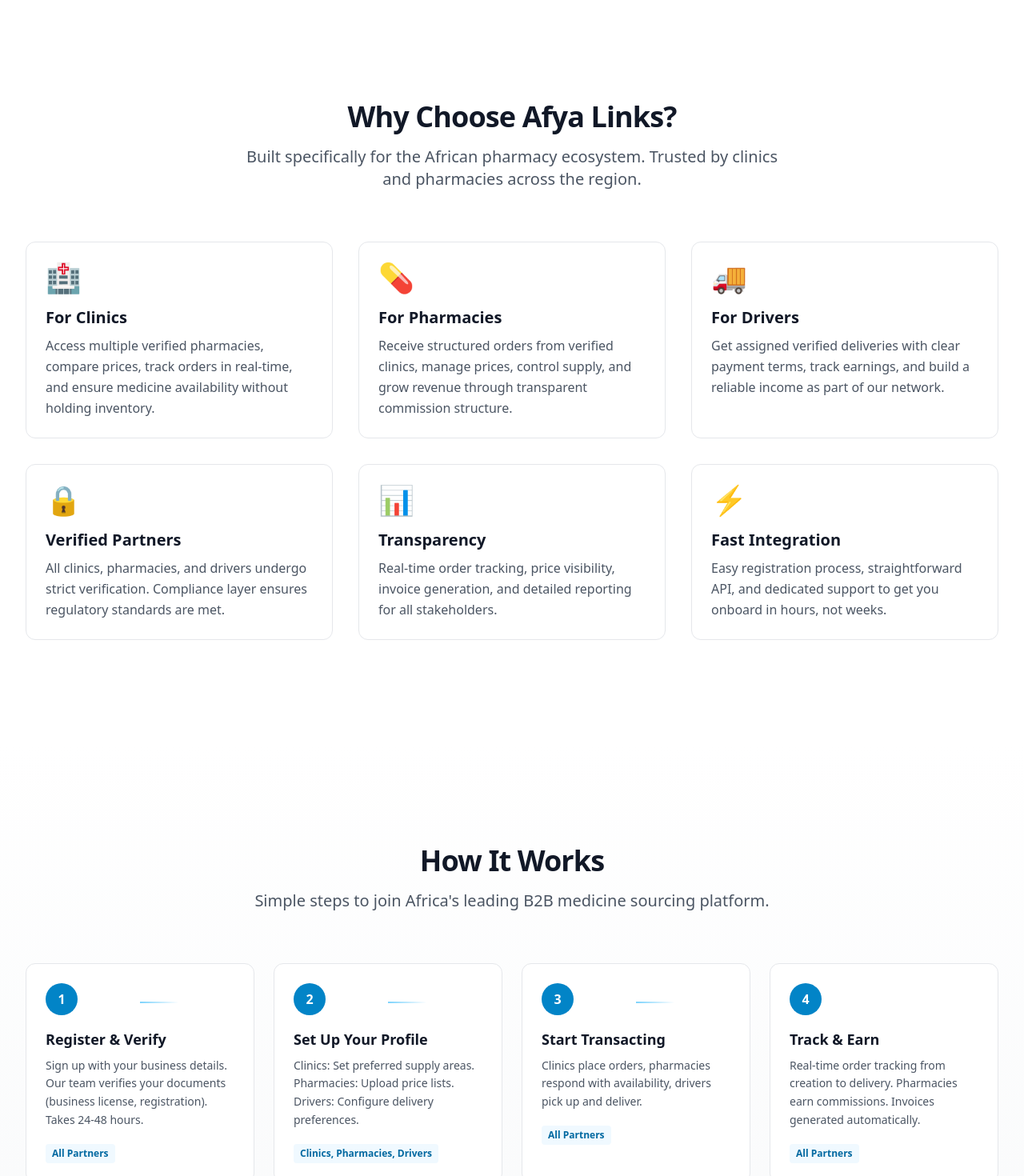
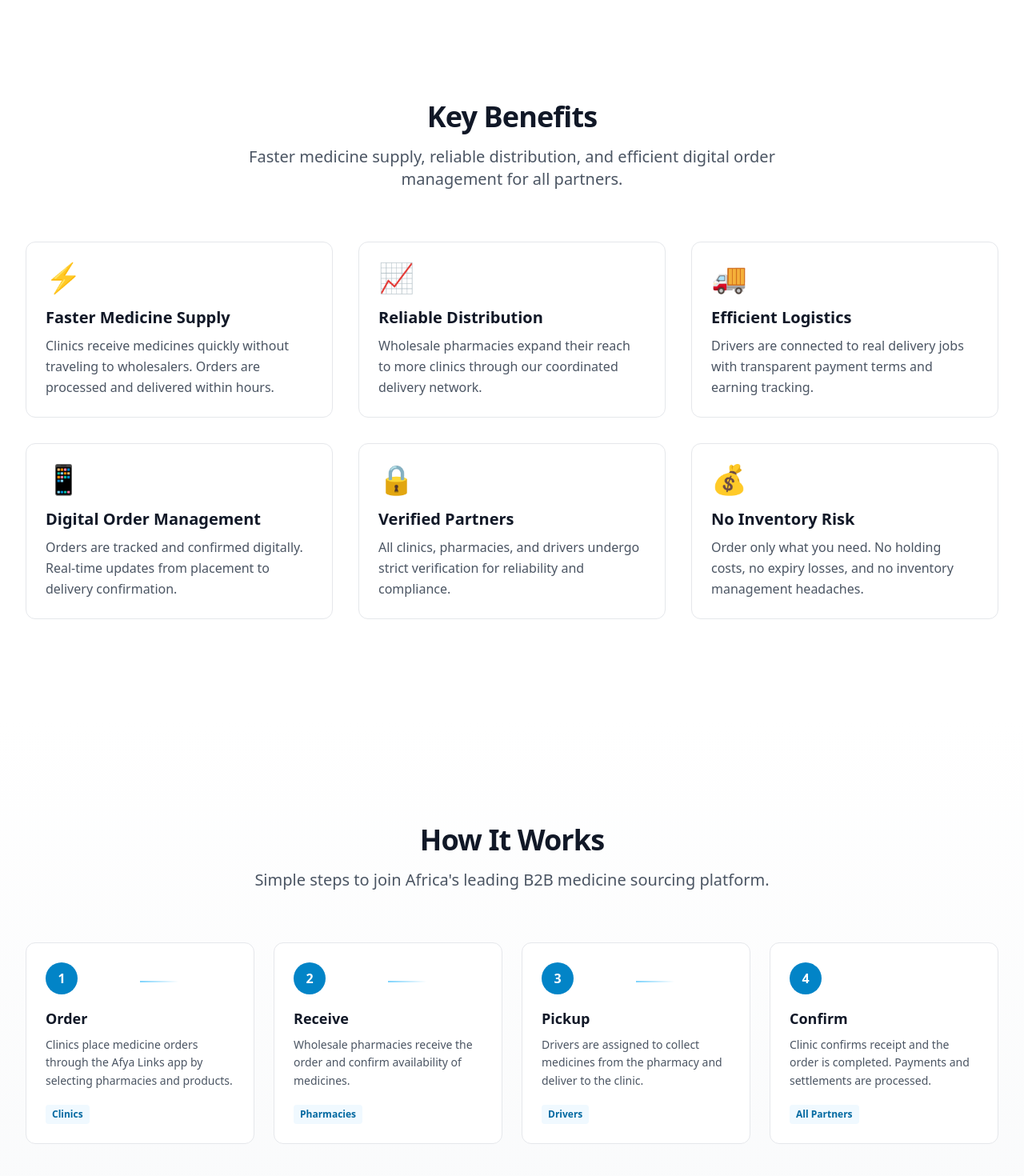
Before and after one commit to ugwest3-cmd/Afya-Links-website, a Next.js app: page / in a window 1280 px wide. Shown: the part 860-2330 px from the top of the page at 80% size. Built offline with nearby package versions, Linux system fonts and the light colour scheme.

Commit message:
Content: Integrate business details from Google Sites - update hero, features, about, howItWorks, contact, footer

```diff
--- a/app/about/page.tsx
+++ b/app/about/page.tsx
@@ -14,7 +14,7 @@
           <div className="max-w-3xl">
             <h1 className="heading-1 mb-6">About Afya Links</h1>
             <p className="text-xl text-gray-600 leading-relaxed">
-              We&apos;re reimagining B2B medicine sourcing in Africa by connecting verified clinics, pharmacies, and drivers through a transparent, efficient, and trustworthy platform.
+              Afya Links enables clinics and drug shops to quickly order medicines from wholesale pharmacies and receive them through a coordinated delivery network. We digitize the medicine supply chain to solve inefficiencies.
             </p>
           </div>
         </div>
@@ -38,7 +38,29 @@
             </div>
           </div>
 
-          {/* Values */}
+          {/* The Problem */}
+          <div className="mb-16">
+            <h2 className="heading-2 mb-8">The Problem</h2>
+            <p className="text-lg text-gray-600 mb-6 leading-relaxed">
+              Many clinics and drug shops experience frequent stock shortages because:
+            </p>
+            <div className="grid grid-cols-1 md:grid-cols-2 gap-6">
+              {[
+                { icon: '📍', title: 'Distance', desc: 'Medicine suppliers are far away and difficult to reach' },
+                { icon: '⏱️', title: 'Slow Process', desc: 'Ordering takes too long and causes treatment delays' },
+                { icon: '🚗', title: 'Unreliable Delivery', desc: 'Deliveries are inconsistent and unpredictable' },
+                { icon: '📞', title: 'Poor Communication', desc: 'Communication between clinics and wholesalers is inefficient' }
+              ].map((item, idx) => (
+                <div key={idx} className="p-6 rounded-lg bg-gray-50 border border-gray-200">
+                  <div className="text-3xl mb-3">{item.icon}</div>
+                  <h3 className="font-semibold text-gray-900 mb-2">{item.title}</h3>
+                  <p className="text-gray-600">{item.desc}</p>
+                </div>
+              ))}
+            </div>
+          </div>
+
+          {/* Our Values */}
           <div>
             <h2 className="heading-2 mb-8 text-center">Our Core Values</h2>
             <div className="grid grid-cols-1 md:grid-cols-3 gap-8">
--- a/app/contact/page.tsx
+++ b/app/contact/page.tsx
@@ -35,19 +35,17 @@
               <div className="space-y-6">
                 <div>
                   <h4 className="font-semibold text-gray-900 mb-2">Email</h4>
-                  <a href="mailto:support@afyalinks.com" className="text-primary-600 hover:underline">
-                    support@afyalinks.com
+                  <a href="mailto:bdplinksapps@gmail.com" className="text-primary-600 hover:underline">
+                    bdplinksapps@gmail.com
                   </a>
                 </div>
                 <div>
-                  <h4 className="font-semibold text-gray-900 mb-2">Phone</h4>
-                  <a href="tel:+256700000000" className="text-primary-600 hover:underline">
-                    +256 700 000 000
-                  </a>
+                  <h4 className="font-semibold text-gray-900 mb-2">Location</h4>
+                  <p className="text-gray-600">Uganda</p>
                 </div>
                 <div>
                   <h4 className="font-semibold text-gray-900 mb-2">Hours</h4>
-                  <p className="text-gray-600">Monday - Friday: 9 AM - 6 PM EAT</p>
+                  <p className="text-gray-600">Monday - Friday: 8 AM - 5 PM EAT</p>
                 </div>
                 <div>
                   <h4 className="font-semibold text-gray-900 mb-2">Follow Us</h4>
--- a/components/Footer.tsx
+++ b/components/Footer.tsx
@@ -55,7 +55,7 @@
 
         <div className="border-t border-gray-700 pt-8 flex flex-col md:flex-row justify-between items-center">
           <p className="text-sm text-gray-400">
-            © {currentYear} Afya Links. All rights reserved.
+            © {currentYear} Afya Links Digital Healthcare Logistics Platform. All rights reserved.
           </p>
           <div className="flex gap-6 mt-4 md:mt-0">
             <a href="#" className="text-gray-400 hover:text-white transition">Twitter</a>
--- a/components/sections/Features.tsx
+++ b/components/sections/Features.tsx
@@ -1,34 +1,34 @@
 export default function Features() {
   const features = [
     {
-      icon: '🏥',
-      title: 'For Clinics',
-      description: 'Access multiple verified pharmacies, compare prices, track orders in real-time, and ensure medicine availability without holding inventory.'
+      icon: '⚡',
+      title: 'Faster Medicine Supply',
+      description: 'Clinics receive medicines quickly without traveling to wholesalers. Orders are processed and delivered within hours.'
     },
     {
-      icon: '💊',
-      title: 'For Pharmacies',
-      description: 'Receive structured orders from verified clinics, manage prices, control supply, and grow revenue through transparent commission structure.'
+      icon: '📈',
+      title: 'Reliable Distribution',
+      description: 'Wholesale pharmacies expand their reach to more clinics through our coordinated delivery network.'
     },
     {
       icon: '🚚',
-      title: 'For Drivers',
-      description: 'Get assigned verified deliveries with clear payment terms, track earnings, and build a reliable income as part of our network.'
+      title: 'Efficient Logistics',
+      description: 'Drivers are connected to real delivery jobs with transparent payment terms and earning tracking.'
+    },
+    {
+      icon: '📱',
+      title: 'Digital Order Management',
+      description: 'Orders are tracked and confirmed digitally. Real-time updates from placement to delivery confirmation.'
     },
     {
       icon: '🔒',
       title: 'Verified Partners',
-      description: 'All clinics, pharmacies, and drivers undergo strict verification. Compliance layer ensures regulatory standards are met.'
+      description: 'All clinics, pharmacies, and drivers undergo strict verification for reliability and compliance.'
     },
     {
-      icon: '📊',
-      title: 'Transparency',
-      description: 'Real-time order tracking, price visibility, invoice generation, and detailed reporting for all stakeholders.'
-    },
-    {
-      icon: '⚡',
-      title: 'Fast Integration',
-      description: 'Easy registration process, straightforward API, and dedicated support to get you onboard in hours, not weeks.'
+      icon: '💰',
+      title: 'No Inventory Risk',
+      description: 'Order only what you need. No holding costs, no expiry losses, and no inventory management headaches.'
     },
   ]
 
@@ -36,9 +36,9 @@
     <section id="learn-more" className="section-padding bg-white">
       <div className="container-custom">
         <div className="text-center mb-16">
-          <h2 className="heading-2 mb-4">Why Choose Afya Links?</h2>
+          <h2 className="heading-2 mb-4">Key Benefits</h2>
           <p className="text-xl text-gray-600 max-w-2xl mx-auto">
-            Built specifically for the African pharmacy ecosystem. Trusted by clinics and pharmacies across the region.
+            Faster medicine supply, reliable distribution, and efficient digital order management for all partners.
           </p>
         </div>
 
--- a/components/sections/Hero.tsx
+++ b/components/sections/Hero.tsx
@@ -10,13 +10,12 @@
           </div>
 
           <h1 className="heading-1 mb-6 text-gray-900">
-            Connect, Source & Deliver
-            <span className="gradient-text"> Medicines Efficiently</span>
+            A Digital Platform for
+            <span className="gradient-text"> Fast Medicine Supply</span>
           </h1>
 
           <p className="text-xl text-gray-600 mb-8 leading-relaxed">
-            Afya Links is a controlled B2B platform connecting verified clinics, pharmacies, and drivers.
-            Streamline your medicine sourcing, track deliveries in real-time, and grow your business with transparency.
+            Afya Links connects clinics to trusted wholesale pharmacies for fast medicine supply and reliable delivery. Place orders through our app, receive medicines within hours, and grow your healthcare business.
           </p>
 
           <div className="flex flex-col sm:flex-row gap-4 justify-center mb-12">
--- a/components/sections/HowItWorks.tsx
+++ b/components/sections/HowItWorks.tsx
@@ -2,26 +2,26 @@
   const steps = [
     {
       num: '1',
-      title: 'Register & Verify',
-      description: 'Sign up with your business details. Our team verifies your documents (business license, registration). Takes 24-48 hours.',
-      users: 'All Partners'
+      title: 'Order',
+      description: 'Clinics place medicine orders through the Afya Links app by selecting pharmacies and products.',
+      users: 'Clinics'
     },
     {
       num: '2',
-      title: 'Set Up Your Profile',
-      description: 'Clinics: Set preferred supply areas. Pharmacies: Upload price lists. Drivers: Configure delivery preferences.',
-      users: 'Clinics, Pharmacies, Drivers'
+      title: 'Receive',
+      description: 'Wholesale pharmacies receive the order and confirm availability of medicines.',
+      users: 'Pharmacies'
     },
     {
       num: '3',
-      title: 'Start Transacting',
-      description: 'Clinics place orders, pharmacies respond with availability, drivers pick up and deliver.',
-      users: 'All Partners'
+      title: 'Pickup',
+      description: 'Drivers are assigned to collect medicines from the pharmacy and deliver to the clinic.',
+      users: 'Drivers'
     },
     {
       num: '4',
-      title: 'Track & Earn',
-      description: 'Real-time order tracking from creation to delivery. Pharmacies earn commissions. Invoices generated automatically.',
+      title: 'Confirm',
+      description: 'Clinic confirms receipt and the order is completed. Payments and settlements are processed.',
       users: 'All Partners'
     },
   ]
```
